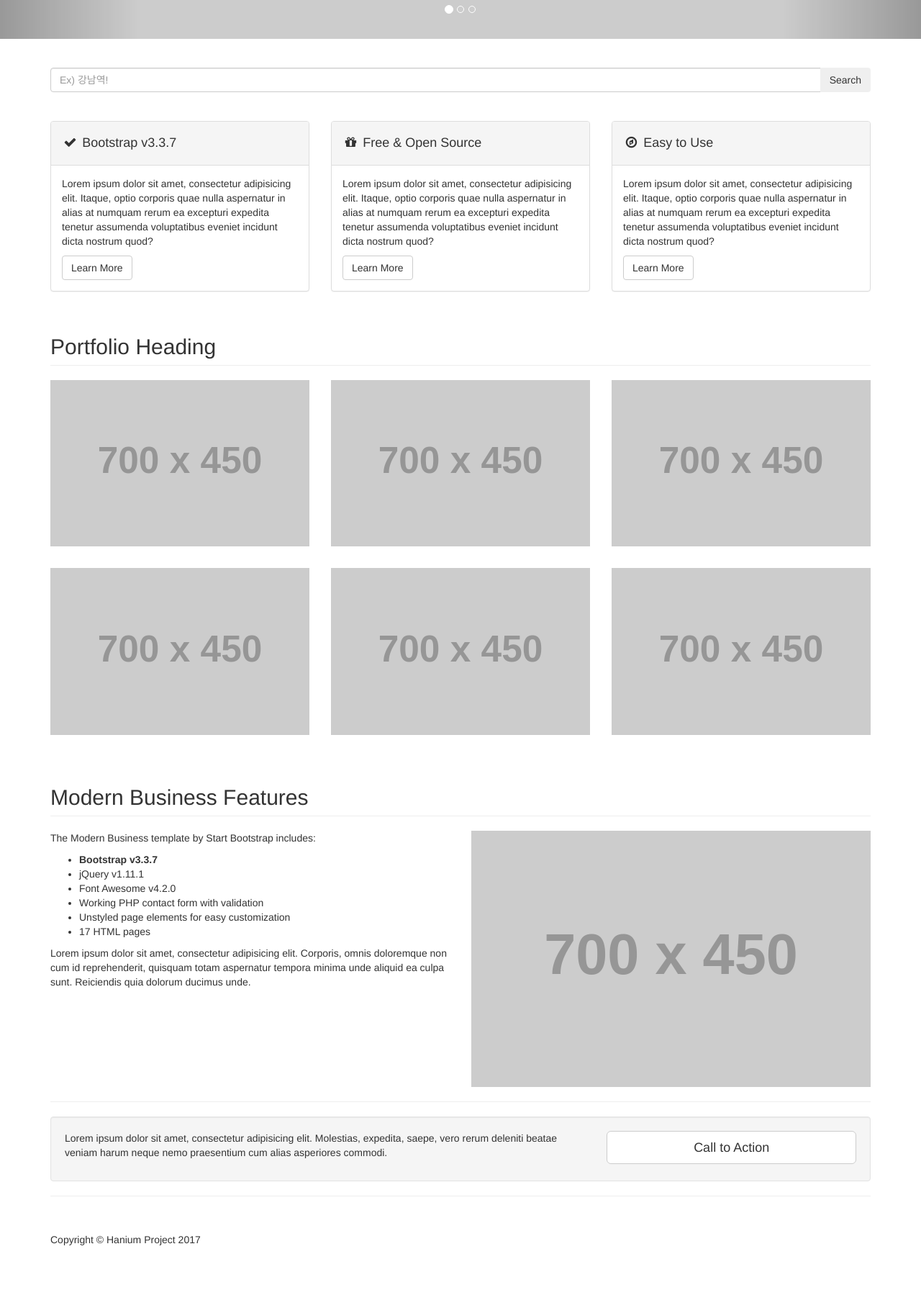
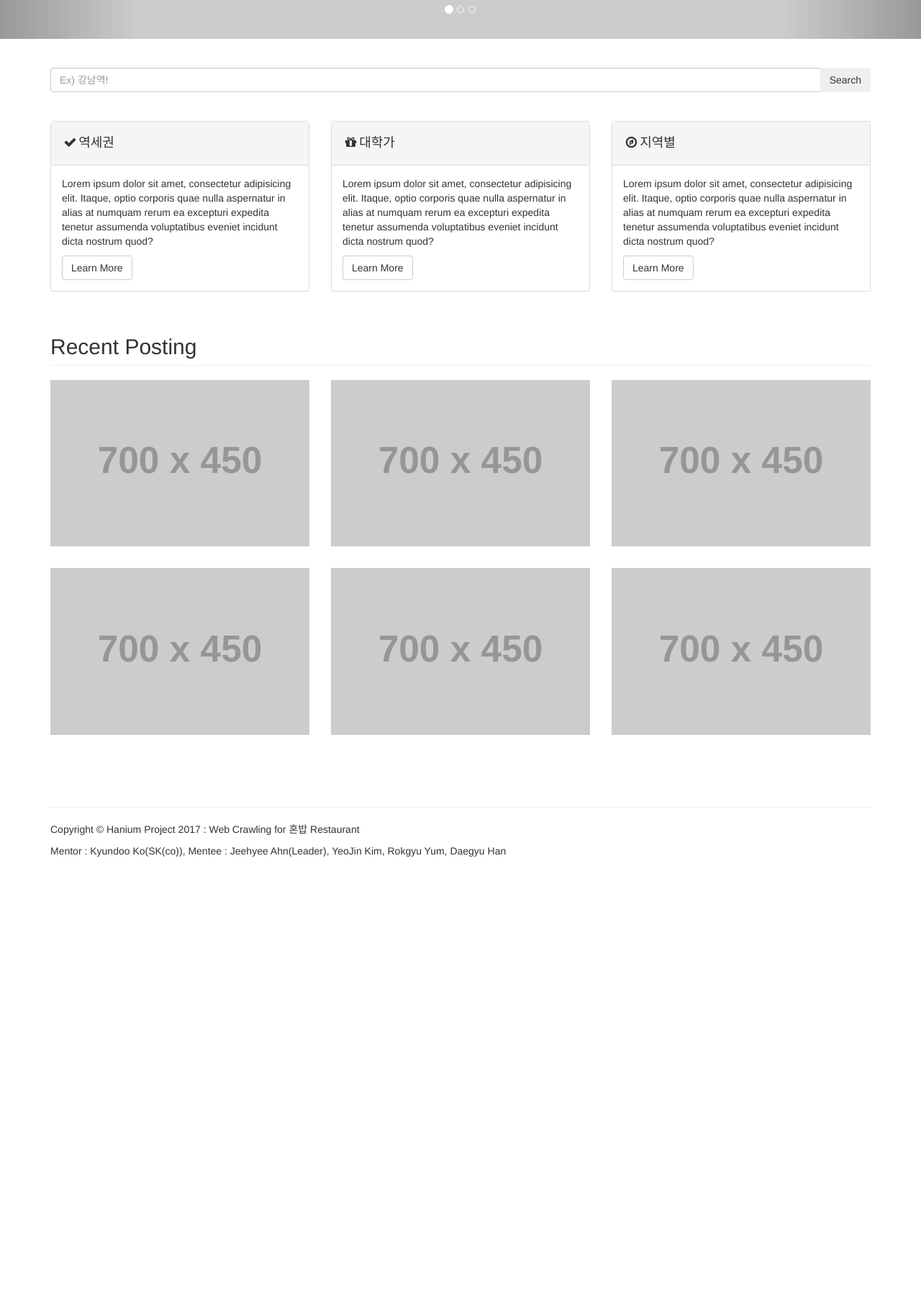
Before and after one commit to DKDG/hanium, a Django app: page / in a window 1280 px wide. Shown: the part 371-2163 px from the top of the page at 72% size. After the commit the page ends 1561 px from the top, so only its background shows below. Run offline with Django 3.2, Linux system fonts and the light colour scheme; grey boxes labelled with a size stand in for pictures from a placeholder-image service; some libraries are stand-ins or nearby versions.

Commit message:
UI 수정

```diff
--- a/hanium/templates/layout.html
+++ b/hanium/templates/layout.html
@@ -157,7 +157,7 @@
             <div class="col-md-4">
                 <div class="panel panel-default">
                     <div class="panel-heading">
-                        <h4><i class="fa fa-fw fa-check"></i> Bootstrap v3.3.7</h4>
+                        <h4><i class="fa fa-fw fa-check"></i>역세권</h4>
                     </div>
                     <div class="panel-body">
                         <p>Lorem ipsum dolor sit amet, consectetur adipisicing elit. Itaque, optio corporis quae nulla aspernatur in alias at numquam rerum ea excepturi expedita tenetur assumenda voluptatibus eveniet incidunt dicta nostrum quod?</p>
@@ -168,7 +168,7 @@
             <div class="col-md-4">
                 <div class="panel panel-default">
                     <div class="panel-heading">
-                        <h4><i class="fa fa-fw fa-gift"></i> Free &amp; Open Source</h4>
+                        <h4><i class="fa fa-fw fa-gift"></i>대학가</h4>
                     </div>
                     <div class="panel-body">
                         <p>Lorem ipsum dolor sit amet, consectetur adipisicing elit. Itaque, optio corporis quae nulla aspernatur in alias at numquam rerum ea excepturi expedita tenetur assumenda voluptatibus eveniet incidunt dicta nostrum quod?</p>
@@ -179,7 +179,7 @@
             <div class="col-md-4">
                 <div class="panel panel-default">
                     <div class="panel-heading">
-                        <h4><i class="fa fa-fw fa-compass"></i> Easy to Use</h4>
+                        <h4><i class="fa fa-fw fa-compass"></i>지역별</h4>
                     </div>
                     <div class="panel-body">
                         <p>Lorem ipsum dolor sit amet, consectetur adipisicing elit. Itaque, optio corporis quae nulla aspernatur in alias at numquam rerum ea excepturi expedita tenetur assumenda voluptatibus eveniet incidunt dicta nostrum quod?</p>
@@ -193,7 +193,7 @@
         <!-- Portfolio Section -->
         <div class="row">
             <div class="col-lg-12">
-                <h2 class="page-header">Portfolio Heading</h2>
+                <h2 class="page-header">Recent Posting</h2>
             </div>
             <div class="col-md-4 col-sm-6">
                 <a href="portfolio-item.html">
@@ -228,51 +228,13 @@
         </div>
         <!-- /.row -->
 
-        <!-- Features Section -->
-        <div class="row">
-            <div class="col-lg-12">
-                <h2 class="page-header">Modern Business Features</h2>
-            </div>
-            <div class="col-md-6">
-                <p>The Modern Business template by Start Bootstrap includes:</p>
-                <ul>
-                    <li><strong>Bootstrap v3.3.7</strong>
-                    </li>
-                    <li>jQuery v1.11.1</li>
-                    <li>Font Awesome v4.2.0</li>
-                    <li>Working PHP contact form with validation</li>
-                    <li>Unstyled page elements for easy customization</li>
-                    <li>17 HTML pages</li>
-                </ul>
-                <p>Lorem ipsum dolor sit amet, consectetur adipisicing elit. Corporis, omnis doloremque non cum id reprehenderit, quisquam totam aspernatur tempora minima unde aliquid ea culpa sunt. Reiciendis quia dolorum ducimus unde.</p>
-            </div>
-            <div class="col-md-6">
-                <img class="img-responsive" src="http://placehold.it/700x450" alt="">
-            </div>
-        </div>
-        <!-- /.row -->
-
-        <hr>
-
-        <!-- Call to Action Section -->
-        <div class="well">
-            <div class="row">
-                <div class="col-md-8">
-                    <p>Lorem ipsum dolor sit amet, consectetur adipisicing elit. Molestias, expedita, saepe, vero rerum deleniti beatae veniam harum neque nemo praesentium cum alias asperiores commodi.</p>
-                </div>
-                <div class="col-md-4">
-                    <a class="btn btn-lg btn-default btn-block" href="#">Call to Action</a>
-                </div>
-            </div>
-        </div>
-
-        <hr>
-
         <!-- Footer -->
         <footer>
             <div class="row">
                 <div class="col-lg-12">
-                    <p>Copyright &copy; Hanium Project 2017</p>
+                    <hr>
+                    <p>Copyright &copy; Hanium Project 2017 : Web Crawling for 혼밥 Restaurant</p>
+                    <p>Mentor : Kyundoo Ko(SK(co)), Mentee : Jeehyee Ahn(Leader), YeoJin Kim, Rokgyu Yum, Daegyu Han </p>
                 </div>
             </div>
         </footer>
```
